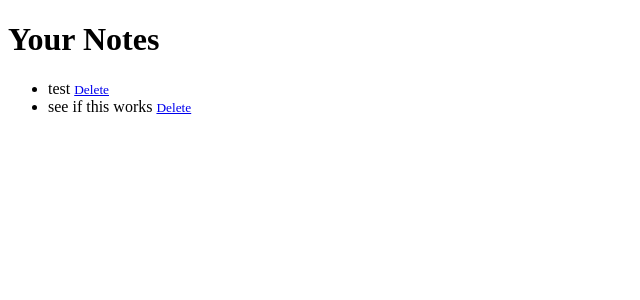
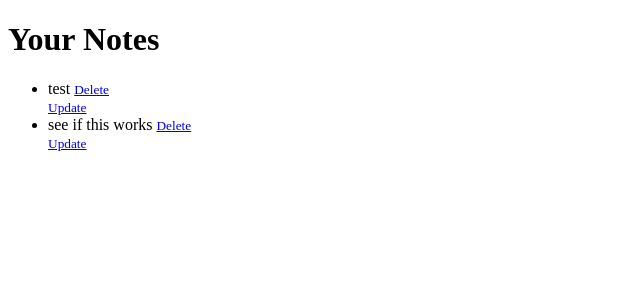
Before and after one commit to justdjango/My_Dashboard, a Django app: page /notes/list/ in a window 1280 px wide. Shown: the top 300 px of the page, without its empty margins (0-640 px from the left). Run offline with Django 3.2, Linux system fonts and the light colour scheme; data comes from the database, SQL or seed files in the repository; both versions use the stored data as it was after the commit.

Commit message:
Note Update View

```diff
--- a/notepad/templates/notepad/list.html
+++ b/notepad/templates/notepad/list.html
@@ -8,7 +8,7 @@
 	<ul>
 		{% for object in object_list %}
 			<li>
-				{{ object }} <small><a href="{{ object.get_delete_url }}">Delete</a></small>
+				{{ object }} <small><a href="{{ object.get_delete_url }}">Delete</a></small><br><small><a href="{{ object.get_update_url }}">Update</a></small>
 			</li>
 		{% endfor %}
 	</ul>
--- a/notepad/urls.py
+++ b/notepad/urls.py
@@ -1,10 +1,11 @@
 
 from django.conf.urls import url
 
-from .views import create_view, list_view, delete_view
+from .views import create_view, list_view, delete_view, update_view
 
 urlpatterns = [
     url(r'^create/', create_view, name='create'),
     url(r'^list/', list_view, name='list'),
     url(r'^(?P<id>\d+)/delete/', delete_view, name='delete'),
+    url(r'^(?P<id>\d+)/update/', update_view, name='update'),
 ]
--- a/notepad/views.py
+++ b/notepad/views.py
@@ -1,4 +1,4 @@
-from django.shortcuts import render, redirect
+from django.shortcuts import render, redirect, get_object_or_404
 
 from .forms import NoteModelForm
 from .models import Note
@@ -35,3 +35,18 @@ def delete_view(request, id):
 		if request.user == item_to_delete[0].user:
 			item_to_delete[0].delete()
 	return redirect('/notes/list')
+
+
+def update_view(request, id):
+	unique_note = get_object_or_404(Note, id=id)
+	form = NoteModelForm(request.POST or None, request.FILES or None, instance=unique_note)
+	if form.is_valid():
+		form.instance.user = request.user
+		form.save()
+		return redirect('/')
+
+	context = {
+		'form': form
+	}
+
+	return render(request, "notepad/create.html", context)
```
Also changed, not shown: db.sqlite3.
